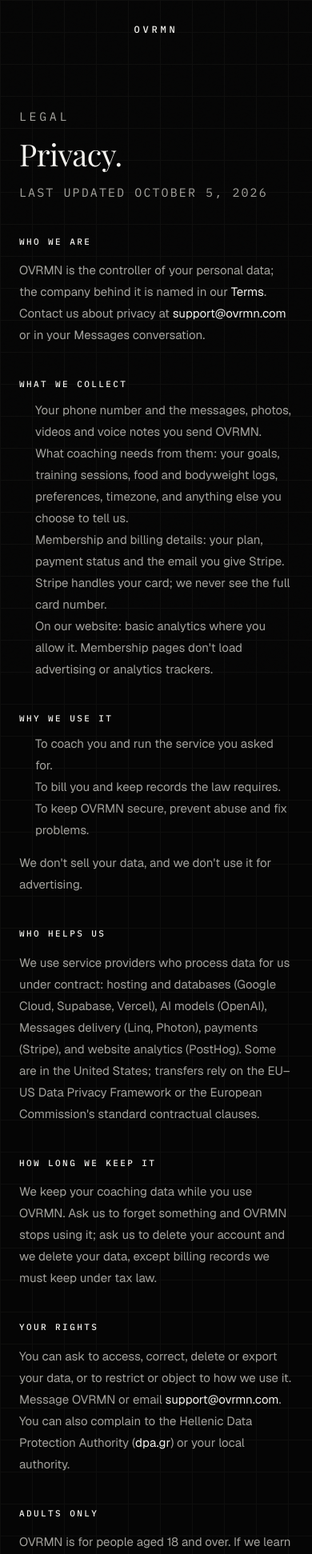
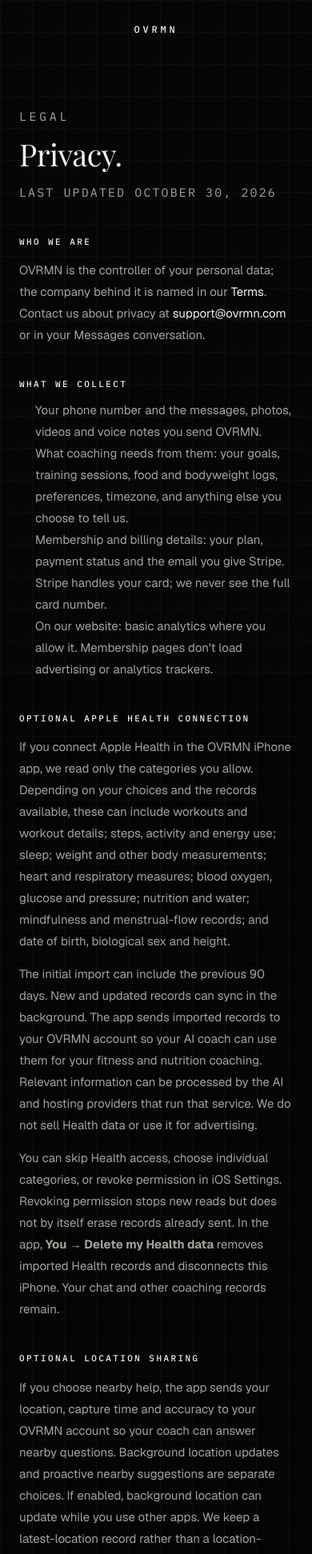
Before and after one commit to dimstefanakis/ovrmn, a Next.js app: page /privacy in a window 390 px wide. Shown: the top 1943 px of the page at 80% size. Built offline with nearby package versions, Linux system fonts and the light colour scheme; no server answers; a web font is replaced by a local one.

Commit message:
Disclose optional iPhone Health and location processing (#27)

```diff
--- a/src/app/privacy/page.tsx
+++ b/src/app/privacy/page.tsx
@@ -8,7 +8,7 @@
   return <MembershipShell><article className={s.policy}>
     <p className={s.kicker}>Legal</p>
     <h1>Privacy.</h1>
-    <p className={s.updated}>Last updated October 5, 2026</p>
+    <p className={s.updated}>Last updated October 30, 2026</p>
 
     <h2>Who we are</h2>
     <p>OVRMN is the controller of your personal data; the company behind it is named in our <a href="/terms">Terms</a>. Contact us about privacy at <a href="mailto:support@ovrmn.com">support@ovrmn.com</a> or in your Messages conversation.</p>
@@ -21,6 +21,18 @@
       <li>On our website: basic analytics where you allow it. Membership pages don&apos;t load advertising or analytics trackers.</li>
     </ul>
 
+    <h2>Optional Apple Health connection</h2>
+    <p>If you connect Apple Health in the OVRMN iPhone app, we read only the categories you allow. Depending on your choices and the records available, these can include workouts and workout details; steps, activity and energy use; sleep; weight and other body measurements; heart and respiratory measures; blood oxygen, glucose and pressure; nutrition and water; mindfulness and menstrual-flow records; and date of birth, biological sex and height.</p>
+    <p>The initial import can include the previous 90 days. New and updated records can sync in the background. The app sends imported records to your OVRMN account so your AI coach can use them for your fitness and nutrition coaching. Relevant information can be processed by the AI and hosting providers that run that service. We do not sell Health data or use it for advertising.</p>
+    <p>You can skip Health access, choose individual categories, or revoke permission in iOS Settings. Revoking permission stops new reads but does not by itself erase records already sent. In the app, <strong>You → Delete my Health data</strong> removes imported Health records and disconnects this iPhone. Your chat and other coaching records remain.</p>
+
+    <h2>Optional location sharing</h2>
+    <p>If you choose nearby help, the app sends your location, capture time and accuracy to your OVRMN account so your coach can answer nearby questions. Background location updates and proactive nearby suggestions are separate choices. If enabled, background location can update while you use other apps. We keep a latest-location record rather than a location-history document; information about places discussed with your coach can also remain in your chat and coaching records.</p>
+    <p>Use <strong>You → Nearby help → Stop sharing and delete latest location</strong> to stop app sharing and delete that record, or revoke permission in iOS Settings. After a Settings change, deletion from OVRMN depends on the app next contacting our server; interrupted deletions are retried. Sharing through Messages or Find My is controlled separately on your phone. We do not use location for advertising.</p>
+
+    <h2>Sample account for app review</h2>
+    <p>The app offers a fictional sample account for exploring its screens without a Messages login. Each sign-in creates an independent temporary session with sample training content. Health imports and location coordinates submitted in that session are discarded; they are not attached to a real client account or sent to a coach. The session expires after 24 hours or a server restart, and disconnecting ends it immediately.</p>
+
     <h2>Why we use it</h2>
     <ul>
       <li>To coach you and run the service you asked for.</li>
@@ -30,7 +42,7 @@
     <p>We don&apos;t sell your data, and we don&apos;t use it for advertising.</p>
 
     <h2>Who helps us</h2>
-    <p>We use service providers who process data for us under contract: hosting and databases (Google Cloud, Supabase, Vercel), AI models (OpenAI), Messages delivery (Linq, Photon), payments (Stripe), and website analytics (PostHog). Some are in the United States; transfers rely on the EU–US Data Privacy Framework or the European Commission&apos;s standard contractual clauses.</p>
+    <p>We use service providers who process data for us under contract: hosting and databases (Google Cloud, Supabase, Vercel), AI processing (OpenAI, OpenRouter and its model-hosting providers), Messages delivery (Linq, Photon), payments (Stripe), and website analytics (PostHog). Relevant coaching information, including Health or location information you choose to share, can be processed by the AI service providers used to answer your requests. Some providers are in the United States; transfers rely on the EU–US Data Privacy Framework or the European Commission&apos;s standard contractual clauses.</p>
 
     <h2>How long we keep it</h2>
     <p>We keep your coaching data while you use OVRMN. Ask us to forget something and OVRMN stops using it; ask us to delete your account and we delete your data, except billing records we must keep under tax law.</p>
```
